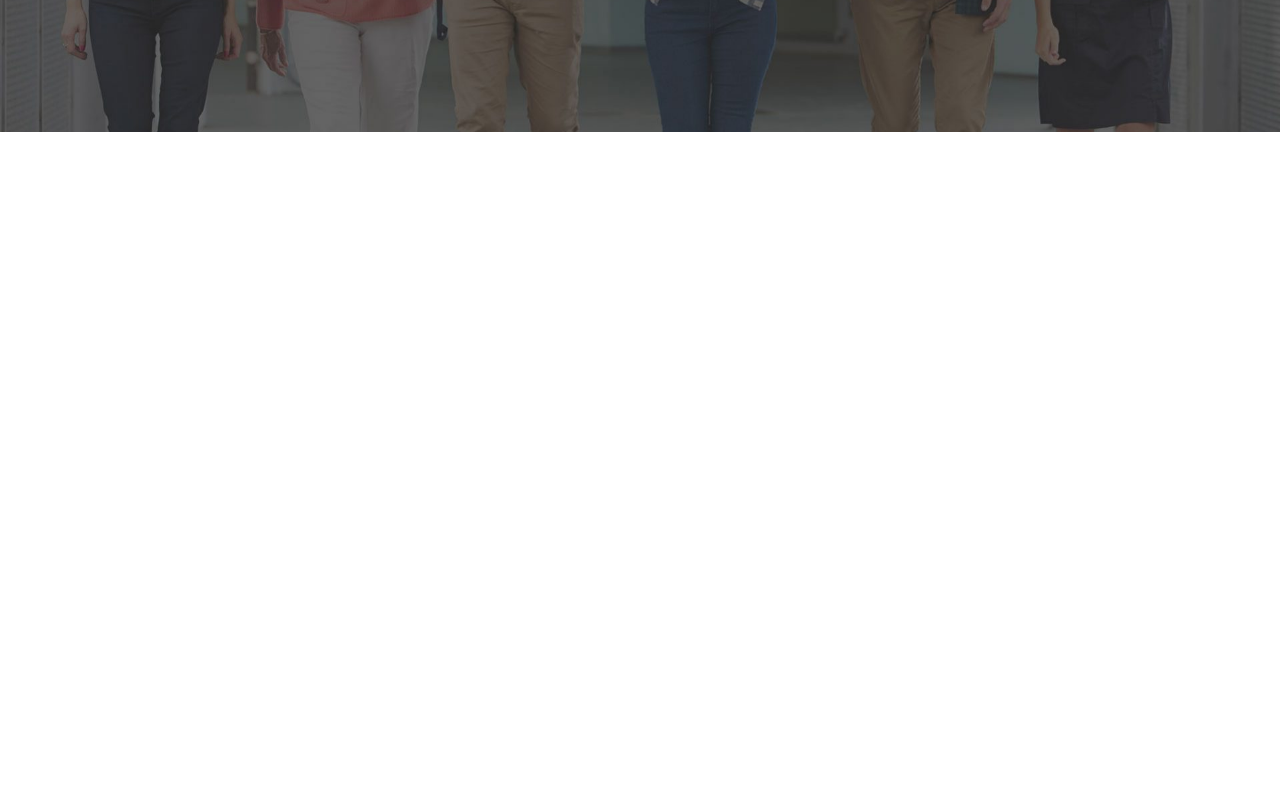
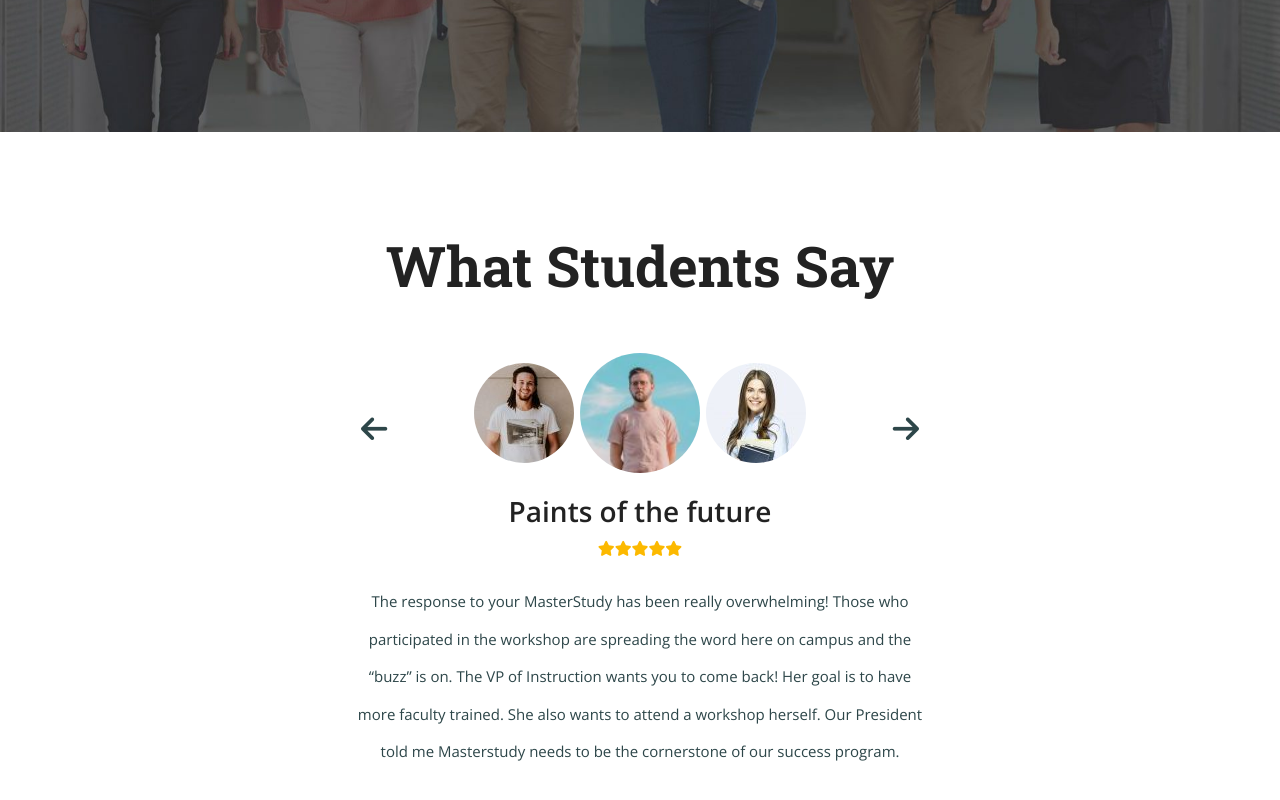
Before and after one commit to leonardomastrangelo/proj-html-vuejs, a Vue app: page / in a window 1280 px wide. Shown: the part 5119-5919 px from the top of the page. Before the commit the page ends 5251 px from the top, so only its background shows below. Built offline with nearby package versions, Linux system fonts and the light colour scheme.

Commit message:
Milestone 7 : StudentsSection

```diff
--- a/src/App.vue
+++ b/src/App.vue
@@ -6,6 +6,7 @@
   <CallToAction />
   <WhyCourses />
   <InfoComponent />
+  <StudentsSection />
 </template>
 
 <script>
@@ -17,6 +18,7 @@ import CoursesSection from './components/CoursesSection.vue'
 import CallToAction from './components/CallToAction.vue';
 import WhyCourses from './components/WhyCourses.vue';
 import InfoComponent from './components/InfoComponent.vue';
+import StudentsSection from './components/StudentsSection.vue';
 
 export default {
   components: {
@@ -26,7 +28,8 @@ export default {
     CoursesSection,
     CallToAction,
     WhyCourses,
-    InfoComponent
+    InfoComponent,
+    StudentsSection
   },
   data() {
     return {
--- a/src/assets/data/store.js
+++ b/src/assets/data/store.js
@@ -150,4 +150,24 @@ export const store = reactive({
       max: 3330,
     },
   ],
+  students: [
+    {
+      image: "/images/1-100x100.jpg",
+      title: "Come as you are",
+      description:
+        "MasterStudy used is an excellent workshop whether you come as a counselor, advisor, administrator, or faculty member. I am going home empowered. I am looking forward to attending the On Course MasterStudy and the MasterStudy National Conference next year and facilitating the use of this excellent retention/student success course at my college",
+    },
+    {
+      image: "/images/2-100x100.jpg",
+      title: "Paints of the future",
+      description:
+        "The response to your MasterStudy has been really overwhelming! Those who participated in the workshop are spreading the word here on campus and the “buzz” is on. The VP of Instruction wants you to come back! Her goal is to have more faculty trained. She also wants to attend a workshop herself. Our President told me Masterstudy needs to be the cornerstone of our success program.",
+    },
+    {
+      image: "/images/4-100x100.jpg",
+      title: "Investing for your future",
+      description:
+        "It is no exaggeration to say this MasterStudy experience was transformative–both professionally and personally. This workshop will long remain a high point of my life. Thanks again…. I am feeling energized and eager to start teaching my class next week. I can’t wait to use all of my new teaching tools. I will absolutely recommend this workshop to other educators!",
+    },
+  ],
 });
--- a/src/components/InfoComponent.vue
+++ b/src/components/InfoComponent.vue
@@ -1,5 +1,5 @@
 <template>
-    <div class="parallax-container" @scroll="handleScroll" @mouseover="increaseNums">
+    <div id="info-component" class="parallax-container" @scroll="handleScroll" @mouseover="increaseNums">
         <ul class="content d-flex">
             <li v-for="info in store.infos" class="d-flex px-4">
                 <div class="d-flex align-items-center px-4">
--- /dev/null
+++ b/src/components/StudentsSection.vue
@@ -0,0 +1,122 @@
+<template>
+    <div class="container" id="students-section">
+        <h2 class="text-center display-4 fw-bold mb-5">What Students Say</h2>
+        <div @mouseover="blockInterval" @mouseleave="startInterval">
+            <div class="text-center py-3 position-relative w-50 m-auto">
+                <img v-for=" (student, index) in store.students" :src="student.image" :alt="student.title"
+                    class="px-2 rounded-circle" :class="{ 'active': activeStudent === index }" :key="index"
+                    @click="setActive(index)">
+                <button class="left" @click="goLeft">
+                    <i class="fa-solid fa-arrow-left"></i>
+                </button>
+                <button class="right" @click="goRight">
+                    <i class="fa-solid fa-arrow-right"></i>
+                </button>
+            </div>
+            <div class="text-center py-3">
+                <h3 class="fw-bold">
+                    {{ store.students[activeStudent].title }}
+                </h3>
+                <div>
+                    <i v-for="n in 5" class="fa-solid fa-star"></i>
+                </div>
+                <p class="w-50 h-100 m-auto py-4">
+                    {{ store.students[activeStudent].description }}
+                </p>
+            </div>
+        </div>
+
+    </div>
+</template>
+
+<script>
+import { store } from '../assets/data/store';
+export default {
+    name: "StudentsSection",
+    data() {
+        return {
+            store,
+            activeStudent: 0,
+            swiper: ""
+        }
+    },
+    methods: {
+        setActive(index) {
+            return this.activeStudent = index
+        },
+        startInterval() {
+            this.swiper = setInterval(() => {
+                if (this.activeStudent >= 0 && this.activeStudent < 2) {
+                    this.activeStudent++
+                } else {
+                    this.activeStudent = 0
+                }
+            }, 5000)
+        },
+        blockInterval() {
+            clearInterval(this.swiper)
+        },
+        goRight() {
+            if (this.activeStudent < 2) {
+                this.activeStudent++
+            } else {
+                this.activeStudent = 0
+            }
+        },
+        goLeft() {
+            if (this.activeStudent > 0) {
+                this.activeStudent--
+            } else {
+                this.activeStudent = 2
+            }
+        }
+    },
+    mounted() {
+        this.startInterval()
+    }
+}
+</script>
+
+<style lang="scss" scoped>
+@use '../assets/css/partials/variables.scss' as *;
+
+#students-section {
+    padding: 100px 0;
+
+    i {
+        color: $brand_primary;
+    }
+
+    p {
+        line-height: 2.5em;
+        color: $brand_secondary;
+    }
+
+    .active {
+        transition: all 0.2s ease-in-out;
+        transform: scale(1.2);
+    }
+
+    button {
+        background-color: white;
+        border: 0px;
+        position: absolute;
+
+        i {
+            color: $brand_secondary;
+            font-size: 2em;
+        }
+    }
+
+    .left {
+        left: 0;
+        top: 50%;
+    }
+
+    .right {
+        right: 0;
+        top: 50%;
+    }
+
+}
+</style>
```
